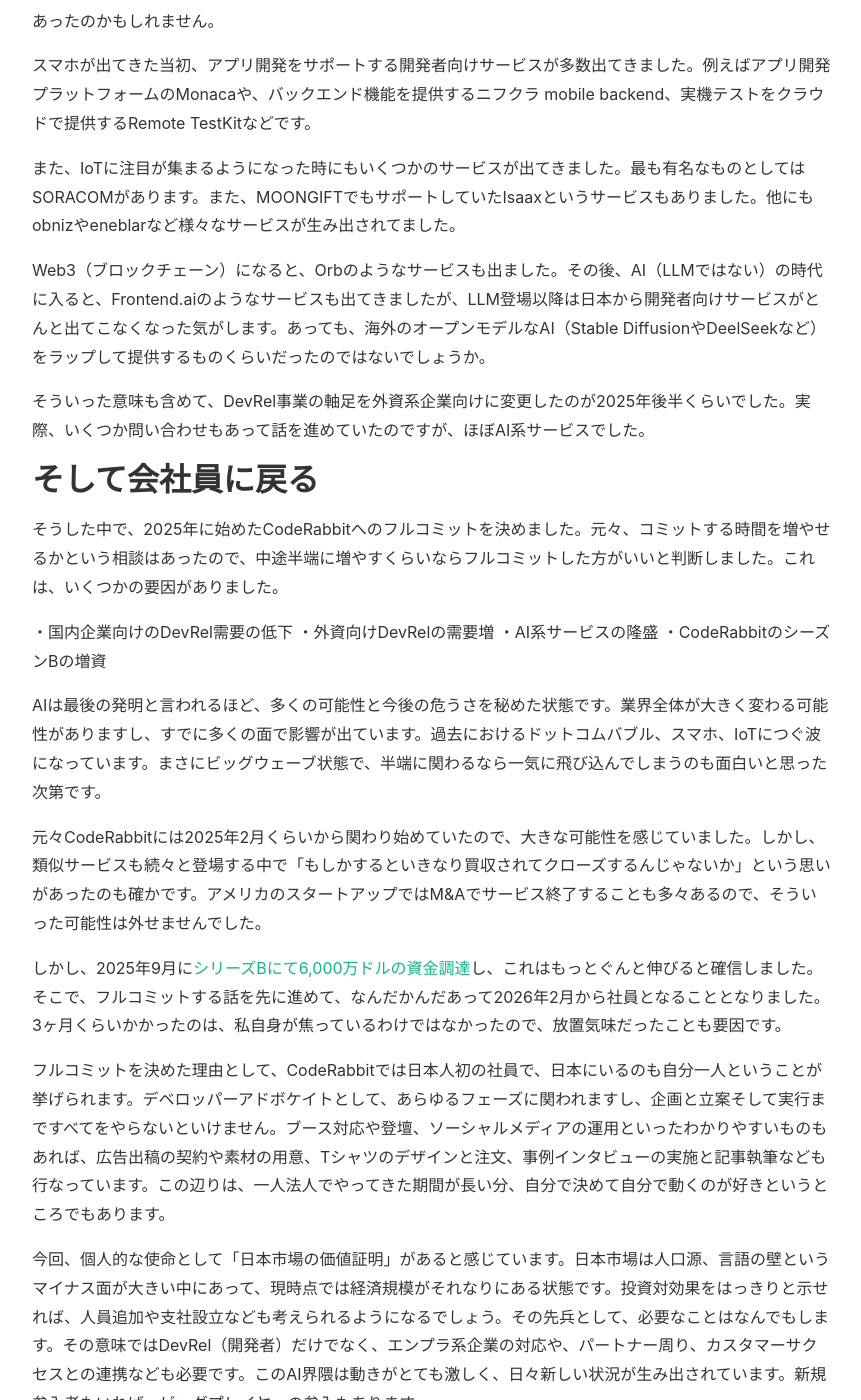
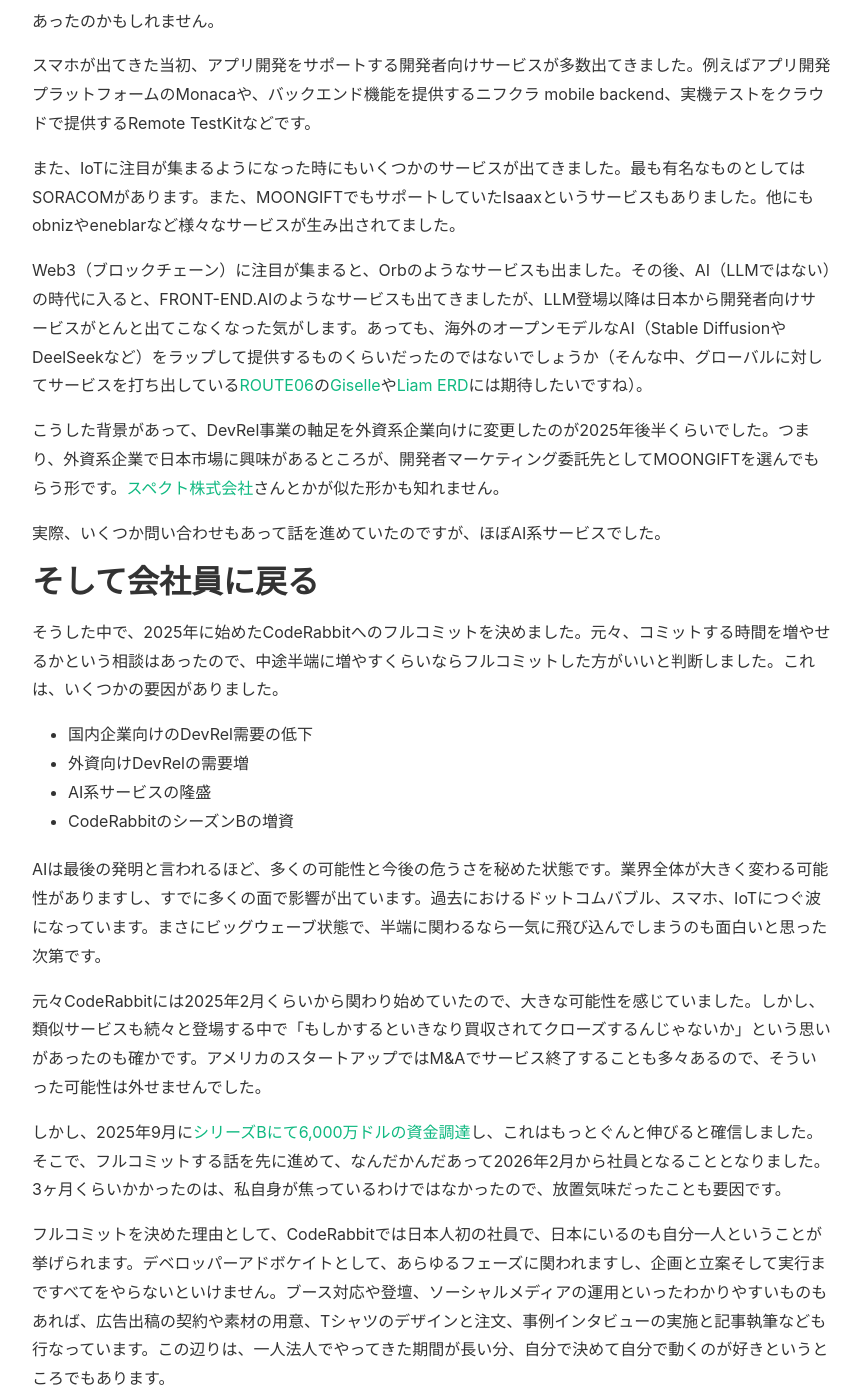
Before and after one commit to goofmint/goofmint.dev, a Jekyll site: the page built from _posts/2026-01-25-back-to-employee.md, in a window 1280 px wide and 1400 px high, scrolled down 5666 px. Shown: the whole window, without its empty margins (208-1069 px from the left). Built offline with Jekyll 4.4.1, drawn with Linux system fonts in a browser that asks for light colours.

Commit message:
Fix: update

```diff
--- a/_posts/2026-01-25-back-to-employee.md
+++ b/_posts/2026-01-25-back-to-employee.md
@@ -120,18 +120,20 @@
 
 また、IoTに注目が集まるようになった時にもいくつかのサービスが出てきました。最も有名なものとしてはSORACOMがあります。また、MOONGIFTでもサポートしていたIsaaxというサービスもありました。他にもobnizやeneblarなど様々なサービスが生み出されてました。
 
-Web3（ブロックチェーン）になると、Orbのようなサービスも出ました。その後、AI（LLMではない）の時代に入ると、Frontend.aiのようなサービスも出てきましたが、LLM登場以降は日本から開発者向けサービスがとんと出てこなくなった気がします。あっても、海外のオープンモデルなAI（Stable DiffusionやDeelSeekなど）をラップして提供するものくらいだったのではないでしょうか。
+Web3（ブロックチェーン）に注目が集まると、Orbのようなサービスも出ました。その後、AI（LLMではない）の時代に入ると、FRONT-END.AIのようなサービスも出てきましたが、LLM登場以降は日本から開発者向けサービスがとんと出てこなくなった気がします。あっても、海外のオープンモデルなAI（Stable DiffusionやDeelSeekなど）をラップして提供するものくらいだったのではないでしょうか（そんな中、グローバルに対してサービスを打ち出している[ROUTE06](https://route06.com/)の[Giselle](https://giselles.ai/)や[Liam ERD](https://liambx.com/)には期待したいですね）。
 
-そういった意味も含めて、DevRel事業の軸足を外資系企業向けに変更したのが2025年後半くらいでした。実際、いくつか問い合わせもあって話を進めていたのですが、ほぼAI系サービスでした。
+こうした背景があって、DevRel事業の軸足を外資系企業向けに変更したのが2025年後半くらいでした。つまり、外資系企業で日本市場に興味があるところが、開発者マーケティング委託先としてMOONGIFTを選んでもらう形です。[スペクト株式会社](https://spect.co/jp)さんとかが似た形かも知れません。
+
+実際、いくつか問い合わせもあって話を進めていたのですが、ほぼAI系サービスでした。
 
 ## そして会社員に戻る
 
 そうした中で、2025年に始めたCodeRabbitへのフルコミットを決めました。元々、コミットする時間を増やせるかという相談はあったので、中途半端に増やすくらいならフルコミットした方がいいと判断しました。これは、いくつかの要因がありました。
 
-・国内企業向けのDevRel需要の低下
-・外資向けDevRelの需要増
-・AI系サービスの隆盛
-・CodeRabbitのシーズンBの増資
+- 国内企業向けのDevRel需要の低下
+- 外資向けDevRelの需要増
+- AI系サービスの隆盛
+- CodeRabbitのシーズンBの増資
 
 AIは最後の発明と言われるほど、多くの可能性と今後の危うさを秘めた状態です。業界全体が大きく変わる可能性がありますし、すでに多くの面で影響が出ています。過去におけるドットコムバブル、スマホ、IoTにつぐ波になっています。まさにビッグウェーブ状態で、半端に関わるなら一気に飛び込んでしまうのも面白いと思った次第です。
 
```
